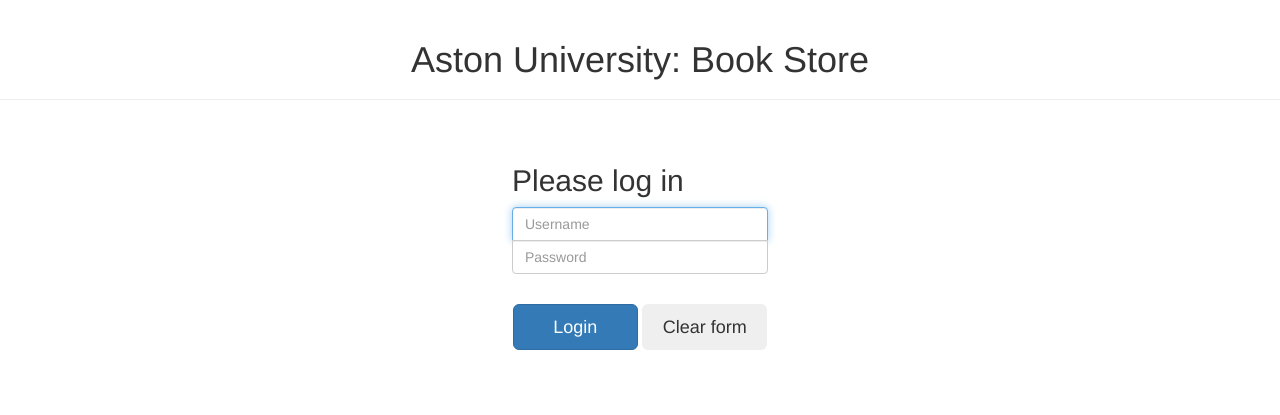
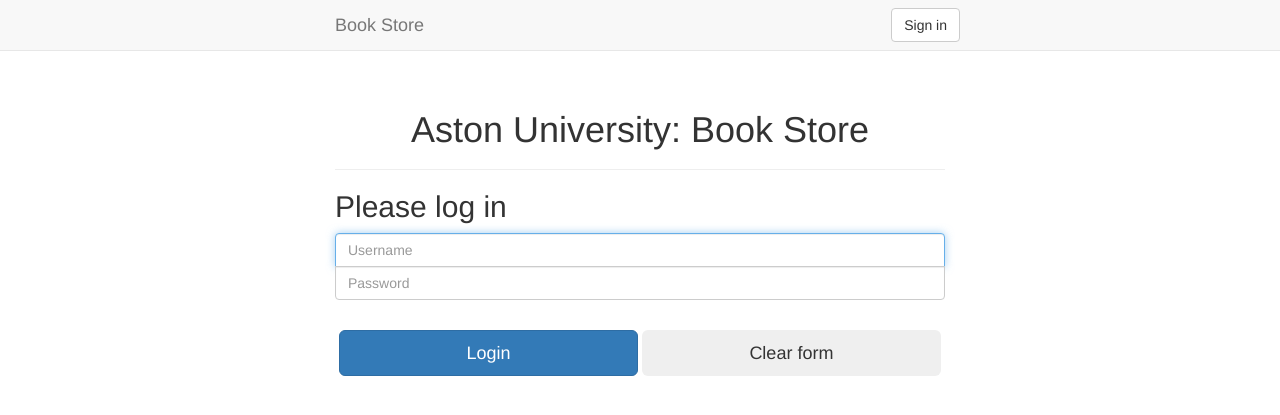
Before and after one commit to alexluckett/BookStore, a PHP site: page /index.php in a window 1280 px wide. Shown: the top 415 px of the page. Run offline with PHP 8.4, Linux system fonts and the light colour scheme; some libraries are stand-ins or nearby versions.

Commit message:
UI improvements

```diff
--- a/controller/Controller.php
+++ b/controller/Controller.php
@@ -26,7 +26,8 @@ class Controller {
 
                 $this->exeucteAction($action, $executeParams);
             } else if(isset($_SESSION['permission']) && $_SESSION['permission'] !== 0) {
-                $this->loadHome(); // user has logged in so display home page
+                $defaultAction = $this->actionFactory->getAction("viewBooks");
+                $this->exeucteAction($defaultAction, $executeParams); // user has logged in so display home page
             } else {
                 $displayLoginAction = $this->actionFactory->getAction('displayLogin'); // not logged in. display login screen.
                 $this->loadPage($displayLoginAction);
@@ -55,14 +56,8 @@ class Controller {
         }
     }
 
-    private function loadHome() {
-        include('view/header.php');
-
-        if($_SESSION['permission'] == 1) {
-            include("view/staff/adminNavbar.php");
-        } else {
-            include("view/student/studentNavbar.php");
-        }
+    private function loadHome($action, $params) {
+        $action->execute($param);
     }
 
 }
--- a/index.php
+++ b/index.php
@@ -18,8 +18,47 @@ $controller = new Controller();
 
         <script src="https://ajax.googleapis.com/ajax/libs/jquery/1.11.2/jquery.min.js"></script>
         <script src="view/scripts/bootstrap.min.js"></script>
+
+        <style type="text/css">
+            body {
+                padding-top: 70px;
+            }
+            .container {
+                width: 50%;
+            }
+        </style>
     </head>
     <body>
+        <nav class="navbar navbar-default navbar-fixed-top">
+            <div class="container">
+                <div class="navbar-header">
+                    <a class="navbar-brand" href="#">Book Store</a>
+                </div>
+
+                <ul class="nav navbar-nav" id="navbar">
+                <?php if (isset($_SESSION['permission'])) {
+                    if ($_SESSION['permission'] == 1) {
+                        ?>
+                        <li role="presentation" class="active"><a href="?action=viewBooks">View books</a></li>
+                        <li role="presentation"><a href="?action=addBookForm">Add book</a></li>
+                    <?php } else { ?>
+                        <li role="presentation" class="active"><a href="?action=viewBooks">View books</a></li>
+                <?php } ?>
+                </ul>
+                <div class="navbar-text navbar-right">
+                    <b>Signed in as <?php echo $_SESSION['username'] ?></b>. Account type: <?php echo $_SESSION['permissionString']; ?>. <a href="?action=logout">Sign out?</a>
+                </div>
+                <?php }  else { ?>
+                </ul>
+                <div class="navbar-right">
+                    <a href="index.php"><button type="button" class="btn btn-default navbar-btn">Sign in</button></a>
+                </div>
+                <?php } ?>
+            </div>
+        </nav>
+
+        <div class="container">
         <?php $controller->invoke($_REQUEST); ?>
+        </div>
     </body>
 </html>
--- a/model/actions/UserLogin.php
+++ b/model/actions/UserLogin.php
@@ -37,7 +37,6 @@ class UserLogin extends GuestAction {
 
             $_REQUEST["errorTitle"] = "Invalid login details";
             $_REQUEST["errorMessage"] = "The username or password you supplied was incorrect. Please try again.";
-            include('view/login.php'); // reload with new permissions
         }
     }
 
@@ -65,7 +64,7 @@ class UserLogin extends GuestAction {
         $url = "/index.php";
 
         if($this->enableRedirect === false) {
-            $url = "";
+            $url = '/view/login.php';
         }
 
         return $url;
--- a/view/header.php
+++ /dev/null
@@ -1,5 +0,0 @@
-<div id='header'>
-    <div id="welcome">
-        Hello <?php echo $_SESSION['username'] ?>! Your user account is type: <?php echo $_SESSION['permissionString'] ?>. <a href="?action=logout">Log out.</a>
-    </div>
-</div>
--- a/view/login.php
+++ b/view/login.php
@@ -1,10 +1,4 @@
 <style type="text/css">
-    #container {
-        margin: 0 auto;
-        margin-top: 5%;
-        width: 20%;
-    }
-
     /* the below styling is based on the bootstrap
      * example at http://getbootstrap.com/examples/signin/signin.css
      */
@@ -52,7 +46,7 @@
 
         <div style="text-align: center;">
             <button class="btn btn-lg btn-primary" style="width: 49%;" type="submit">Login</button>
-            <button class="btn btn-lg" style="width: 49%;" ttype="reset">Clear form</button>
+            <button class="btn btn-lg" style="width: 49%;" type="reset">Clear form</button>
         </div>
     </form>
 </div>
--- a/view/staff/addBookForm.php
+++ b/view/staff/addBookForm.php
@@ -17,4 +17,4 @@
             <button class="btn btn-lg btn-primary" style="width: 49%;" type="submit">Add book</button>
             <button class="btn btn-lg" style="width: 49%;" ttype="reset">Clear</button>
         </div>
-    </form>
+</form>
```
Also changed, not shown: view/student/bookList.php (+15 -10 lines). Lines whose indentation alone changed are shown as unchanged.
